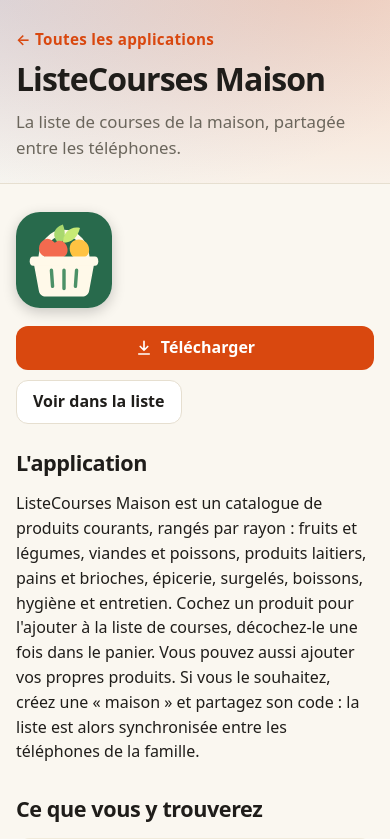
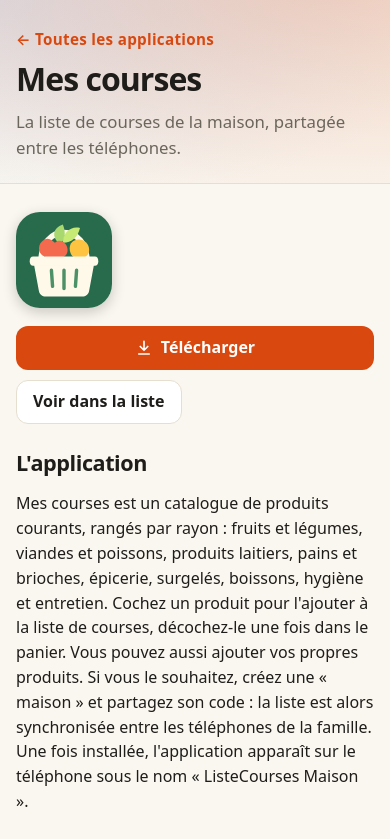
Before and after one commit to bentarcha/benappli, a plain HTML site: page liste-courses/index.html in a window 390 px wide. Shown: the top 839 px of the page. Drawn offline with Linux system fonts and the light colour scheme.

Commit message:
Renommer l'application en Mes courses
Co-Authored-By: Claude Sonnet 5.5 <noreply@anthropic.com>
Claude-Session: https://claude.ai/code/session_012hP47bfDkwNMDSv529RroJ

```diff
--- a/data/apps.js
+++ b/data/apps.js
@@ -350,11 +350,11 @@ window.APPS = [
   },
   {
     "id": "liste-courses",
-    "name": "ListeCourses Maison",
+    "name": "Mes courses",
     "category": "outils",
     "type": "android",
     "tagline": "La liste de courses de la maison, partagée entre les téléphones.",
-    "description": "ListeCourses Maison est un catalogue de produits courants, rangés par rayon : fruits et légumes, viandes et poissons, produits laitiers, pains et brioches, épicerie, surgelés, boissons, hygiène et entretien. Cochez un produit pour l'ajouter à la liste de courses, décochez-le une fois dans le panier. Vous pouvez aussi ajouter vos propres produits. Si vous le souhaitez, créez une « maison » et partagez son code : la liste est alors synchronisée entre les téléphones de la famille.",
+    "description": "Mes courses est un catalogue de produits courants, rangés par rayon : fruits et légumes, viandes et poissons, produits laitiers, pains et brioches, épicerie, surgelés, boissons, hygiène et entretien. Cochez un produit pour l'ajouter à la liste de courses, décochez-le une fois dans le panier. Vous pouvez aussi ajouter vos propres produits. Si vous le souhaitez, créez une « maison » et partagez son code : la liste est alors synchronisée entre les téléphones de la famille. Une fois installée, l'application apparaît sur le téléphone sous le nom « ListeCourses Maison ».",
     "features": [
       "Un catalogue de produits courants classés par rayon",
       "Ajout de vos propres produits, avec leur catégorie",
--- a/liste-courses/index.html
+++ b/liste-courses/index.html
@@ -6,22 +6,22 @@
   <meta name="color-scheme" content="light dark">
   <meta name="theme-color" content="#faf7f0" media="(prefers-color-scheme: light)">
   <meta name="theme-color" content="#14130f" media="(prefers-color-scheme: dark)">
-  <title>ListeCourses Maison — télécharger l'APK gratuit pour Android</title>
-  <meta name="description" content="La liste de courses de la maison, partagée entre les téléphones. Téléchargez ListeCourses Maison gratuitement pour Android (APK), sans publicité.">
+  <title>Mes courses — télécharger l'APK gratuit pour Android</title>
+  <meta name="description" content="La liste de courses de la maison, partagée entre les téléphones. Téléchargez Mes courses gratuitement pour Android (APK), sans publicité.">
   <link rel="canonical" href="https://bentarcha.github.io/benappli/liste-courses/">
   <link rel="icon" href="../assets/icons/parchis.svg" type="image/svg+xml">
   <meta property="og:type" content="website">
   <meta property="og:site_name" content="Mes applications (aucune pub)">
   <meta property="og:locale" content="fr_FR">
-  <meta property="og:title" content="ListeCourses Maison — télécharger l'APK gratuit pour Android">
-  <meta property="og:description" content="La liste de courses de la maison, partagée entre les téléphones. Téléchargez ListeCourses Maison gratuitement pour Android (APK), sans publicité.">
+  <meta property="og:title" content="Mes courses — télécharger l'APK gratuit pour Android">
+  <meta property="og:description" content="La liste de courses de la maison, partagée entre les téléphones. Téléchargez Mes courses gratuitement pour Android (APK), sans publicité.">
   <meta property="og:url" content="https://bentarcha.github.io/benappli/liste-courses/">
   <meta property="og:image" content="https://bentarcha.github.io/benappli/assets/og-image.png">
   <meta property="og:image:width" content="1200">
   <meta property="og:image:height" content="630">
   <meta name="twitter:card" content="summary_large_image">
   <meta name="twitter:image" content="https://bentarcha.github.io/benappli/assets/og-image.png">
-  <script type="application/ld+json">{"@context":"https://schema.org","@type":"MobileApplication","name":"ListeCourses Maison","description":"La liste de courses de la maison, partagée entre les téléphones. Téléchargez ListeCourses Maison gratuitement pour Android (APK), sans publicité.","url":"https://bentarcha.github.io/benappli/liste-courses/","image":"https://bentarcha.github.io/benappli/assets/icons/liste-courses.svg","inLanguage":"fr","applicationCategory":"UtilitiesApplication","operatingSystem":"Android 7.0+","offers":{"@type":"Offer","price":"0","priceCurrency":"EUR"},"dateModified":"2026-10-24","downloadUrl":"https://github.com/bentarcha/benappli/releases/latest/download/Mes-courses.apk","softwareVersion":"1.0"}</script>
+  <script type="application/ld+json">{"@context":"https://schema.org","@type":"MobileApplication","name":"Mes courses","description":"La liste de courses de la maison, partagée entre les téléphones. Téléchargez Mes courses gratuitement pour Android (APK), sans publicité.","url":"https://bentarcha.github.io/benappli/liste-courses/","image":"https://bentarcha.github.io/benappli/assets/icons/liste-courses.svg","inLanguage":"fr","applicationCategory":"UtilitiesApplication","operatingSystem":"Android 7.0+","offers":{"@type":"Offer","price":"0","priceCurrency":"EUR"},"dateModified":"2026-10-24","downloadUrl":"https://github.com/bentarcha/benappli/releases/latest/download/Mes-courses.apk","softwareVersion":"1.0"}</script>
   <link rel="stylesheet" href="../assets/style.css">
 </head>
 <body>
@@ -30,23 +30,23 @@
   <header class="hero compact">
     <div class="wrap">
       <p class="eyebrow"><a class="back" href="../">← Toutes les applications</a></p>
-      <h1>ListeCourses Maison</h1>
+      <h1>Mes courses</h1>
       <p class="lead">La liste de courses de la maison, partagée entre les téléphones.</p>
     </div>
   </header>
 
   <main class="wrap page" id="contenu">
     <div class="app-top">
-      <img src="../assets/icons/liste-courses.svg" alt="Icône de ListeCourses Maison" width="96" height="96">
+      <img src="../assets/icons/liste-courses.svg" alt="Icône de Mes courses" width="96" height="96">
       <div class="dlg-actions">
-        <a class="btn primary" href="https://github.com/bentarcha/benappli/releases/latest/download/Mes-courses.apk" data-track="telechargement/liste-courses" data-title="Téléchargement : ListeCourses Maison"><svg viewBox="0 0 24 24" width="18" height="18" aria-hidden="true"><path d="M12 3v12m0 0l-5-5m5 5l5-5M5 20h14" fill="none" stroke="currentColor" stroke-width="2.2" stroke-linecap="round" stroke-linejoin="round"/></svg>Télécharger</a>
+        <a class="btn primary" href="https://github.com/bentarcha/benappli/releases/latest/download/Mes-courses.apk" data-track="telechargement/liste-courses" data-title="Téléchargement : Mes courses"><svg viewBox="0 0 24 24" width="18" height="18" aria-hidden="true"><path d="M12 3v12m0 0l-5-5m5 5l5-5M5 20h14" fill="none" stroke="currentColor" stroke-width="2.2" stroke-linecap="round" stroke-linejoin="round"/></svg>Télécharger</a>
         <a class="btn" href="../#liste-courses">Voir dans la liste</a>
       </div>
     </div>
 
     <section aria-labelledby="presentation">
       <h2 id="presentation">L'application</h2>
-      <p>ListeCourses Maison est un catalogue de produits courants, rangés par rayon : fruits et légumes, viandes et poissons, produits laitiers, pains et brioches, épicerie, surgelés, boissons, hygiène et entretien. Cochez un produit pour l'ajouter à la liste de courses, décochez-le une fois dans le panier. Vous pouvez aussi ajouter vos propres produits. Si vous le souhaitez, créez une « maison » et partagez son code : la liste est alors synchronisée entre les téléphones de la famille.</p>
+      <p>Mes courses est un catalogue de produits courants, rangés par rayon : fruits et légumes, viandes et poissons, produits laitiers, pains et brioches, épicerie, surgelés, boissons, hygiène et entretien. Cochez un produit pour l'ajouter à la liste de courses, décochez-le une fois dans le panier. Vous pouvez aussi ajouter vos propres produits. Si vous le souhaitez, créez une « maison » et partagez son code : la liste est alors synchronisée entre les téléphones de la famille. Une fois installée, l'application apparaît sur le téléphone sous le nom « ListeCourses Maison ».</p>
     </section>
 
     <section aria-labelledby="contenu-app">
@@ -92,7 +92,7 @@
     </section>
 
     <section aria-labelledby="installer">
-      <h2 id="installer">Comment installer ListeCourses Maison sur Android ?</h2>
+      <h2 id="installer">Comment installer Mes courses sur Android ?</h2>
       <ol class="plain">
         <li>Ouvrez cette page depuis votre téléphone et touchez <b>Télécharger</b>.</li>
         <li>Ouvrez le fichier téléchargé (notification, ou dossier <i>Téléchargements</i>).</li>
@@ -126,6 +126,6 @@
 
   <script src="../data/apps.js"></script>
   <script src="../assets/common.js"></script>
-  <script src="../assets/page.js" data-app="liste-courses" data-name="ListeCourses Maison"></script>
+  <script src="../assets/page.js" data-app="liste-courses" data-name="Mes courses"></script>
 </body>
 </html>
```
Also changed, not shown: dama8/index.html (+1 -1 lines), dames-chinoises/index.html (+1 -1 lines), index.html (+1 -1 lines), mathprim/index.html (+1 -1 lines), parchis/index.html (+1 -1 lines), plantes/index.html (+1 -1 lines), recherche-image/index.html (+1 -1 lines), stop-spam/index.html (+1 -1 lines), tangram/index.html (+1 -1 lines), visages/index.html (+1 -1 lines).
